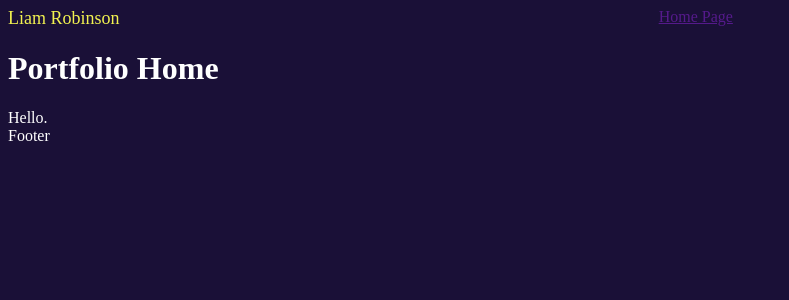
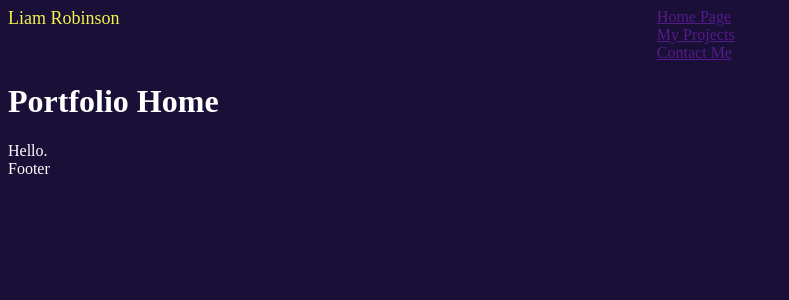
Before and after one commit to Oliphan/Oliphan.github.io, a Jekyll site: the page built from pages/index.html, in a window 1280 px wide. Shown: the top 300 px of the page, without its empty margins (0-789 px from the left). Built offline with Jekyll 4.4.1, drawn with Linux system fonts in a browser that asks for light colours.

Commit message:
Updated default layout

```diff
--- a/_layouts/default.html
+++ b/_layouts/default.html
@@ -13,11 +13,15 @@
 				Liam Robinson
 			</div>
 			<nav>
-				<div class="nav-menu">
-					<a href="">
-						Home Page
-					</a>
-				</div>
+				<a href="">
+					Home Page
+				</a>
+				<a href="">
+					My Projects
+				</a>
+				<a href="">
+					Contact Me
+				</a>
 			</nav>
 		</header>
 		<main>
```
